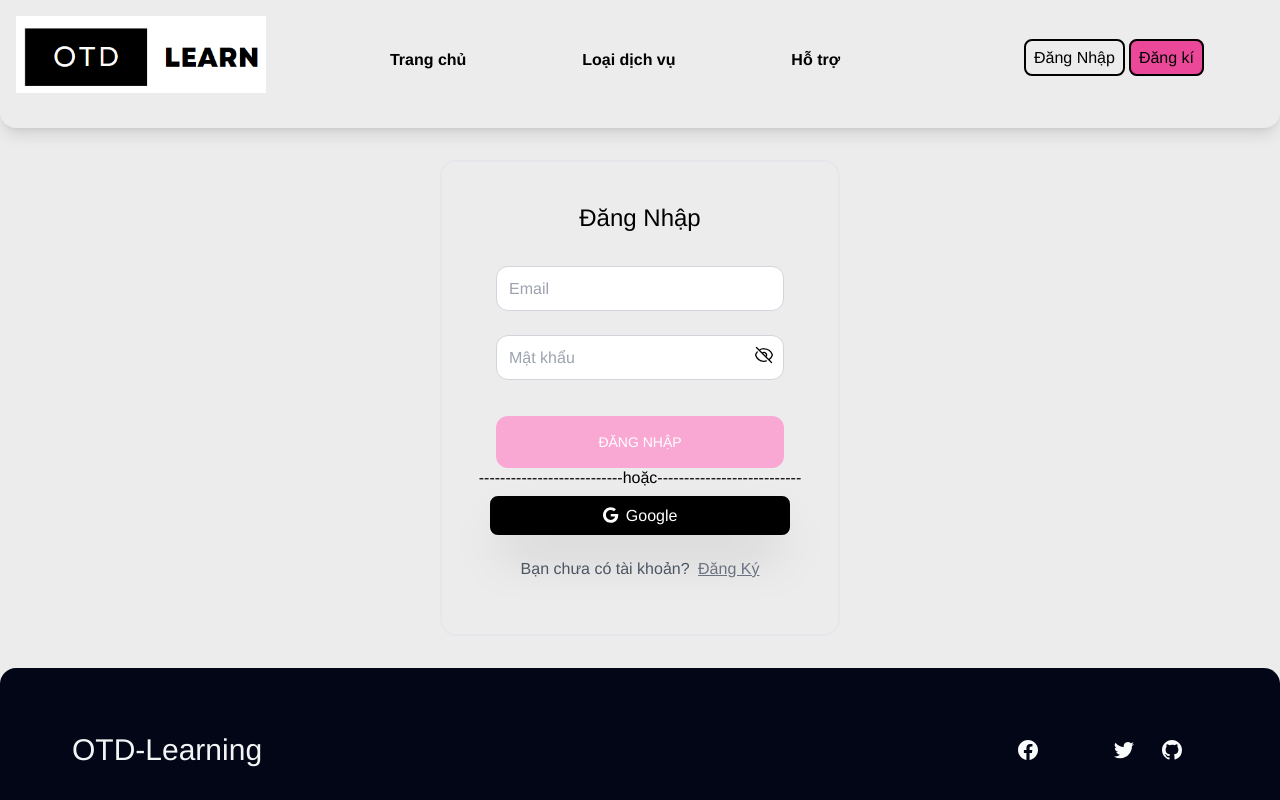
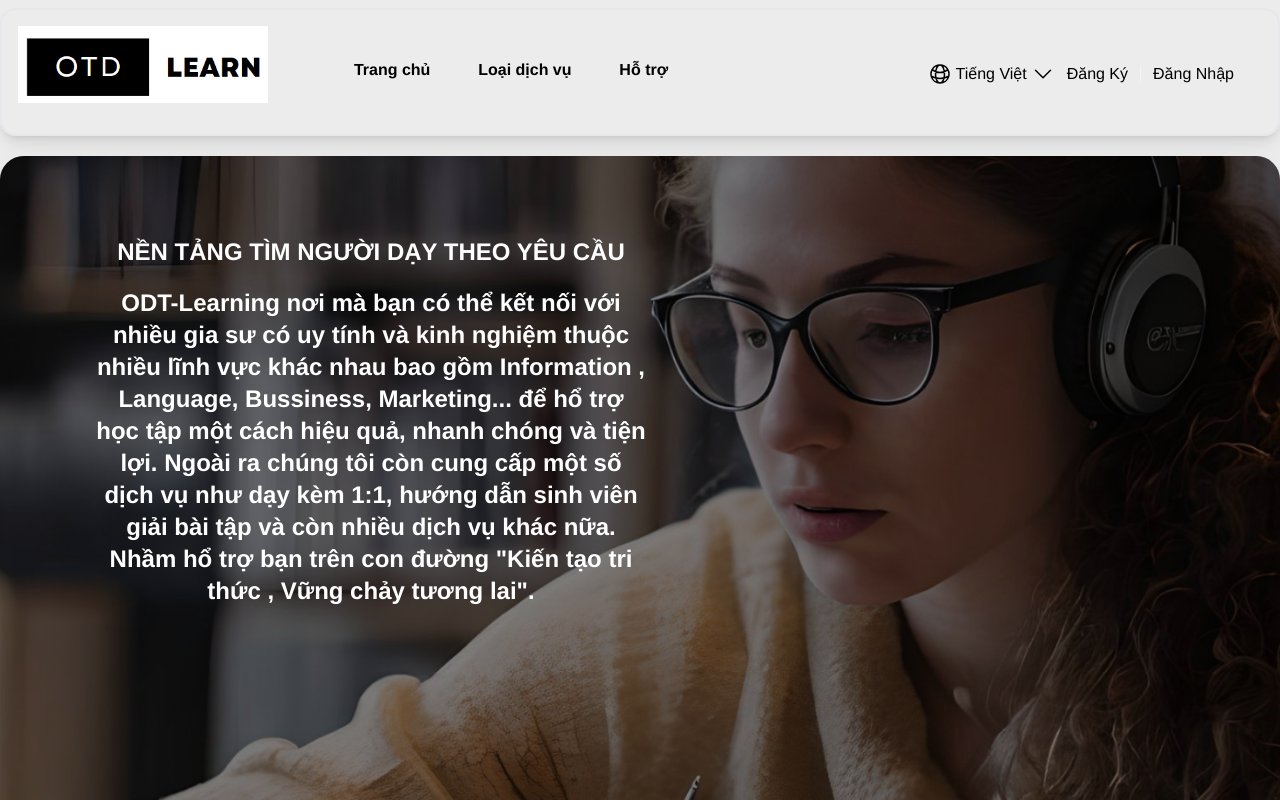
Before and after one commit to lehaodang189203/Summer2024SWP391_SAP1804_Group05_FE, a React (Vite) app in the folder OnDemandTutor/: page / in a window 1280 px wide. Before the commit this address led to /login. Shown: the top 800 px of the page. Built offline with nearby package versions, Linux system fonts and the light colour scheme.

Commit message:
Thay đổi route chỉnh sửa nho nhỏ

```diff
--- a/OnDemandTutor/src/useRouteElement.tsx
+++ b/OnDemandTutor/src/useRouteElement.tsx
@@ -31,10 +31,6 @@ export default function useRouteElements() {
 
   const routeElements = useRoutes([
     {
-      path: '',
-      element: <RejectedRoute />,
-      children: [
-        {
       path: path.login,
       element: (
         <RegisterLayout>
@@ -49,13 +45,17 @@ export default function useRouteElements() {
           <Register />
         </RegisterLayout>
       )
-        }
-      ]
     },
     {
-      path: '',
-      element: <ProtectedRoute />,
-      children: [
+      path: path.home,
+      element: (
+        <MainLayout>
+          <Home />
+        </MainLayout>
+      ),
+      index: true
+    },
+
     {
       path: path.tutors,
       element: (
@@ -139,9 +139,128 @@ export default function useRouteElements() {
         }
       ]
     }
-      ]
-    }
   ])
-
   return routeElements
 }
+
+// {
+//     path: '',
+//     element: <RejectedRoute />,
+//     children: [
+//       {
+//         path: path.login,
+//         element: (
+//           <RegisterLayout>
+//             <Login />
+//           </RegisterLayout>
+//         )
+//       },
+//       {
+//         path: path.register,
+//         element: (
+//           <RegisterLayout>
+//             <Register />
+//           </RegisterLayout>
+//         )
+//       },
+//       {
+//         path: path.home,
+//         element: (
+//           <RegisterLayout>
+//             <Home />
+//           </RegisterLayout>
+//         ),
+//         index: true
+//       }
+//     ]
+//   },
+//   {
+//     path: '',
+//     element: <ProtectedRoute />,
+//     children: [
+//       {
+//         path: path.tutors,
+//         element: (
+//           <MainLayout>
+//             <TutorList />
+//           </MainLayout>
+//         )
+//       },
+//       {
+//         path: path.requestList,
+//         element: (
+//           <MainLayout>
+//             <RequestList />
+//           </MainLayout>
+//         )
+//       },
+//       {
+//         path: path.registerAsTutor,
+//         element: (
+//           <MainLayout>
+//             <RegisterAsTutor />
+//           </MainLayout>
+//         )
+//       },
+//       {
+//         path: path.home,
+//         element: (
+//           <MainLayout>
+//             <Home />
+//           </MainLayout>
+//         ),
+//         index: true
+//       },
+//       {
+//         path: path.dashBoard,
+//         element: (
+//           <RegisterLayout>
+//             <DashBoard />
+//           </RegisterLayout>
+//         )
+//       },
+//       {
+//         path: path.profileTT,
+//         element: (
+//           <MainLayout>
+//             <ProfileTT />
+//           </MainLayout>
+//         )
+//       },
+//       {
+//         path: path.calender,
+//         element: (
+//           <MainLayout>
+//             <Calendar />
+//           </MainLayout>
+//         )
+//       },
+//       {
+//         path: path.checkOut,
+//         element: (
+//           <MainLayout>
+//             <CheckOut />
+//           </MainLayout>
+//         )
+//       },
+//       {
+//         path: path.user,
+//         element: (
+//           <MainLayout>
+//             <UserLayout />
+//           </MainLayout>
+//         ),
+//         children: [
+//           {
+//             index: true,
+//             element: <Profile />
+//           },
+//           {
+//             path: path.changePassword,
+//             element: <ChangPassword />
+//           }
+//         ]
+//       }
+//     ]
+//   }
+// ])
```
Lines whose indentation alone changed are shown as unchanged.
